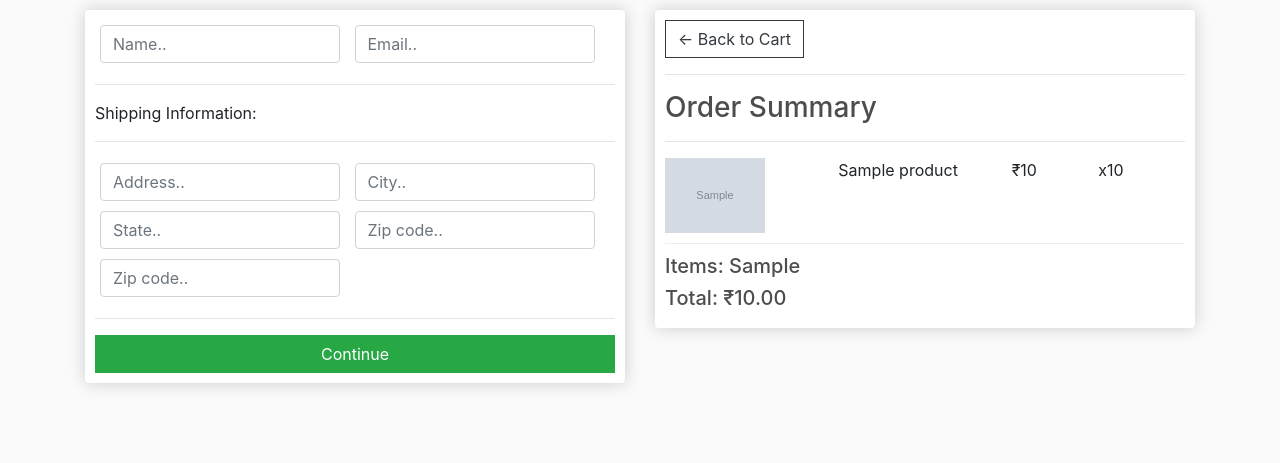
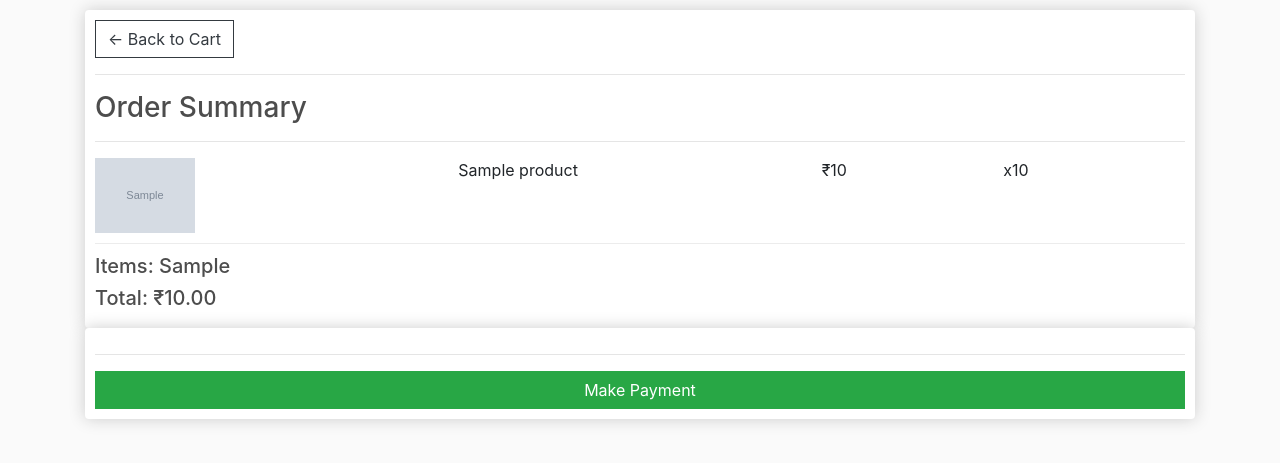
Before and after one commit to RonitNayak25/Inventory-Management-System, a Django app: template MyApp/templates/MyApp/checkout.html in a window 1280 px wide. Shown: the part 56-519 px from the top of the page. Run offline with Django 3.2, Linux system fonts and the light colour scheme; the template is opened without the code that fills it: most values are stand-ins (such as "Sample title", 1, 10 or a date in 2020); some libraries are stand-ins or nearby versions.

Commit message:
Purchase Added

```diff
--- a/MyApp/templates/MyApp/checkout.html
+++ b/MyApp/templates/MyApp/checkout.html
@@ -1,90 +1,6 @@
 {% extends 'MyApp/main.html' %} {% load static %} {% block content %}
 <div class="row">
-  <div class="col-lg-6">
-    <div class="box-element" id="form-wrapper">
-      <form id="form">
-        <div id="user-info">
-          <div class="form-field">
-            <input
-              required
-              class="form-control"
-              type="text"
-              name="name"
-              placeholder="Name.."
-            />
-          </div>
-          <div class="form-field">
-            <input
-              required
-              class="form-control"
-              type="email"
-              name="email"
-              placeholder="Email.."
-            />
-          </div>
-        </div>
-
-        <div id="shipping-info">
-          <hr />
-          <p>Shipping Information:</p>
-          <hr />
-          <div class="form-field">
-            <input
-              class="form-control"
-              type="text"
-              name="address"
-              placeholder="Address.."
-            />
-          </div>
-          <div class="form-field">
-            <input
-              class="form-control"
-              type="text"
-              name="city"
-              placeholder="City.."
-            />
-          </div>
-          <div class="form-field">
-            <input
-              class="form-control"
-              type="text"
-              name="state"
-              placeholder="State.."
-            />
-          </div>
-          <div class="form-field">
-            <input
-              class="form-control"
-              type="text"
-              name="zipcode"
-              placeholder="Zip code.."
-            />
-          </div>
-          <div class="form-field">
-            <input
-              class="form-control"
-              type="text"
-              name="country"
-              placeholder="Zip code.."
-            />
-          </div>
-        </div>
-
-        <hr />
-        <input
-          id="form-button"
-          class="btn btn-success btn-block"
-          type="submit"
-          value="Continue"
-        />
-      </form>
-    </div>
-    <div class="box-element hidden" id="Payment-info">
-      <small>Paytm Options</small>
-    </div>
-  </div>
-
-  <div class="col-lg-6">
+  <div class="col-lg-12">
     <div class="box-element">
       <a class="btn btn-outline-dark" href="{% url 'cart' %}"
         >&#x2190; Back to Cart</a
@@ -105,6 +21,39 @@
       <h5>Items: {{order.get_cart_items}}</h5>
       <h5>Total: &#8377;{{order.get_cart_total|floatformat:2}}</h5>
     </div>
+    <div class="box-element" id="form-wrapper">
+      <form id="form">
+        <hr />
+        <input
+          id="form-button"
+          class="btn btn-success btn-block"
+          type="submit"
+          value="Make Payment"
+        />
+      </form>
+    </div>
   </div>
 </div>
+<script type="text/javascript">
+  var total = "{{order.get_cart_total|floatformat:2}}";
+  var form = document.getElementById("form");
+  form.addEventListener("submit", function (e) {
+    e.preventDefault();
+    var url = "/process_order/";
+    fetch(url, {
+      method: "POST",
+      headers: {
+        "Content-Type": "application/json",
+        "X-CSRFToken": csrftoken,
+      },
+      body: JSON.stringify({}),
+    })
+      .then((response) => response.json())
+      .then((data) => {
+        console.log("Success:", data);
+        alert("Transaction completed");
+        window.location.href = "{% url 'store' %}";
+      });
+  });
+</script>
 {% endblock content %}
--- a/MyApp/urls.py
+++ b/MyApp/urls.py
@@ -12,4 +12,5 @@ urlpatterns = [
     path(
         "logout/", LogoutView.as_view(template_name="MyApp/logout.html"), name="logout"
     ),
+    path("process_order/", processOrder, name="process_order"),
 ]
```
Also changed, not shown: MyApp/views.py (+12 -0 lines), static/images/Screenshot_110_O3ECk2L.png (added), static/images/Screenshot_23.png (added).
